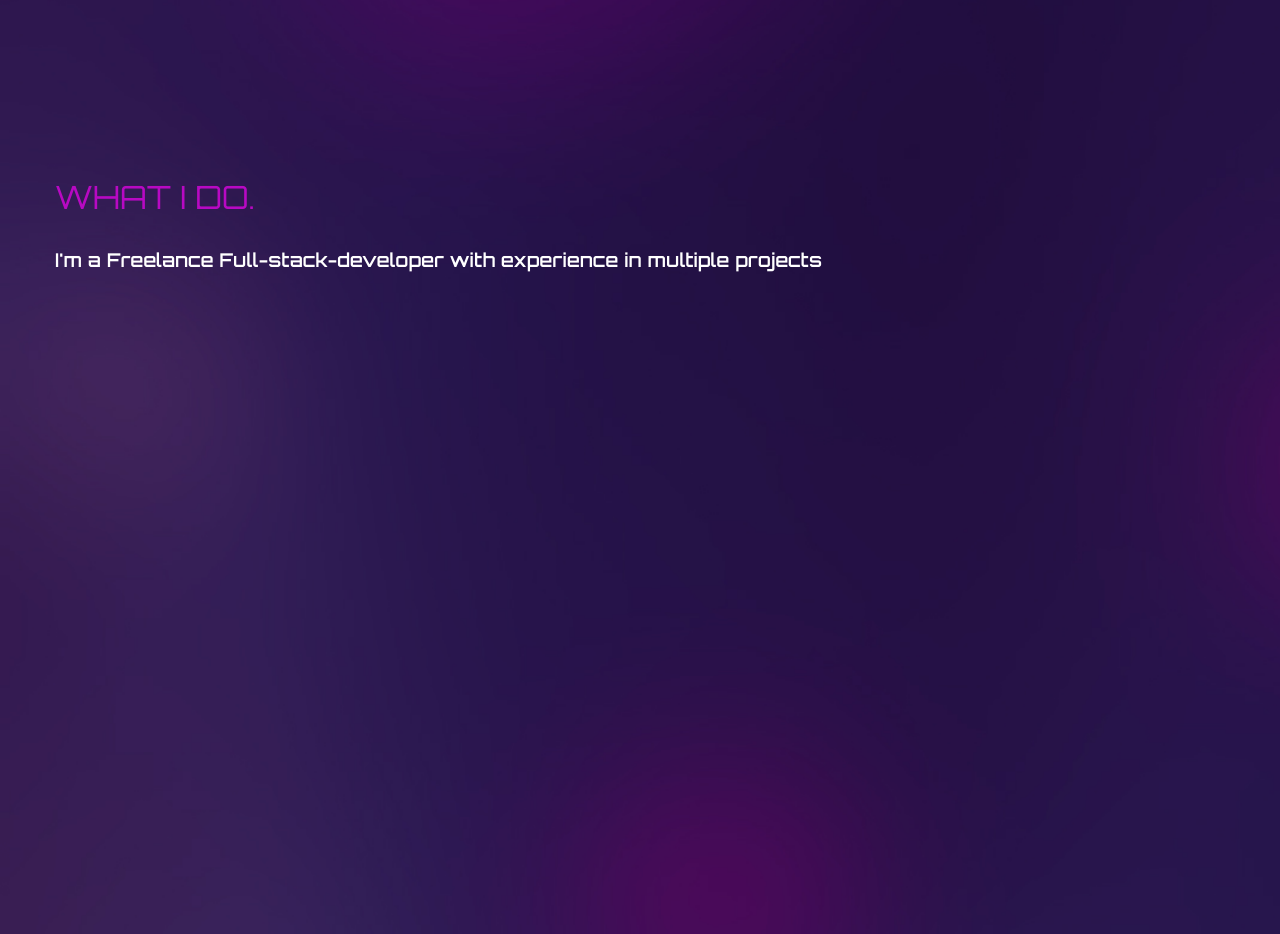
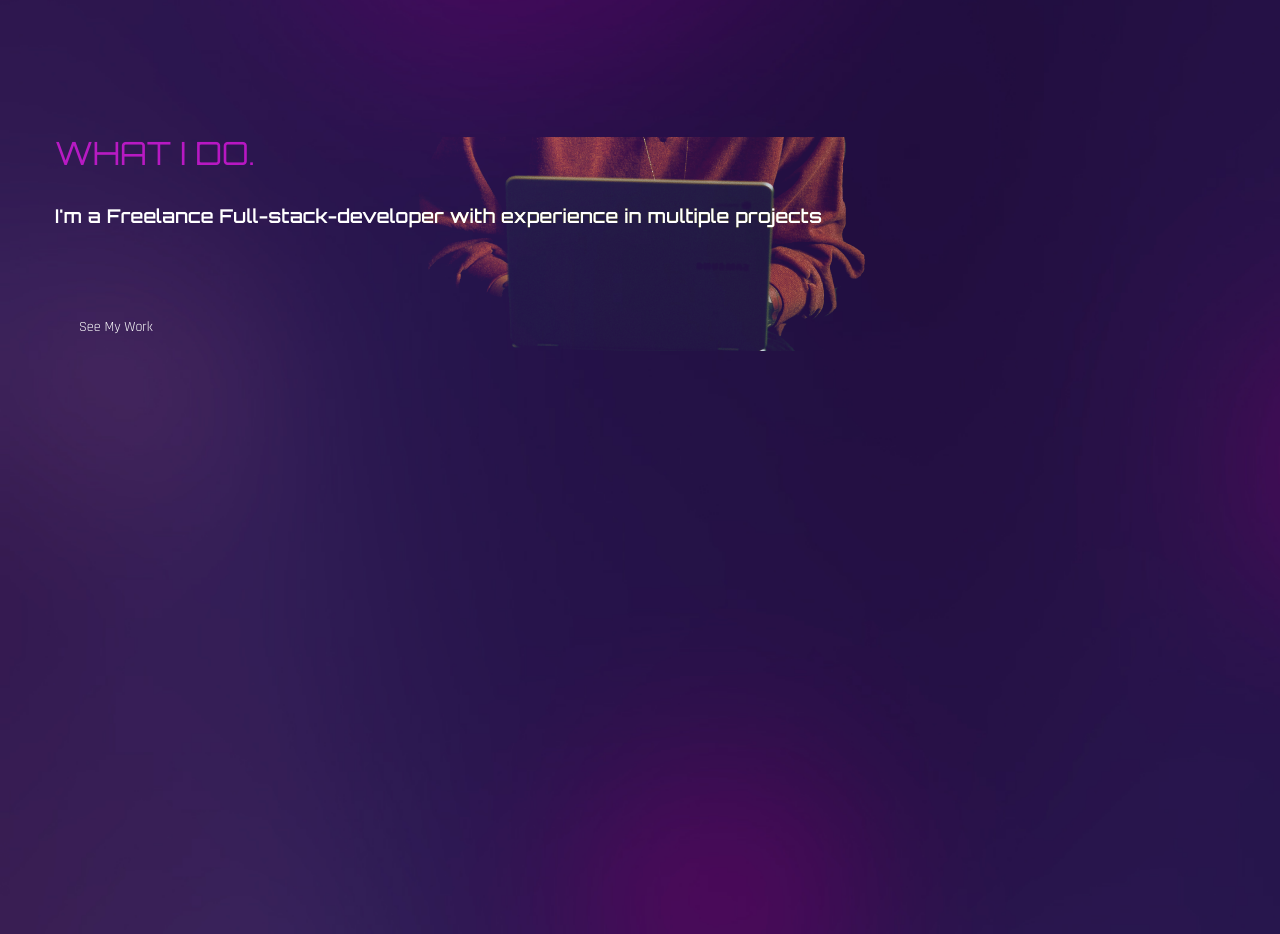
Before and after one commit to manish-khadgi-dev/my-porfolio-v2, a React (Create React App) app: page / in a window 1280 px wide. Shown: the part 1680-2614 px from the top of the page. Built offline with nearby package versions, Linux system fonts and the light colour scheme; the HTML template or start-up script is replaced by a standard one; a web font is replaced by a local one.

Commit message:
services added

```diff
--- a/src/components/Services.js
+++ b/src/components/Services.js
@@ -31,14 +31,16 @@ const Services = () => {
   return (
     <section className="section" id="services">
       <div className="container mx-auto">
-        <div>
+        <div className="flex flex-col lg:flex-row">
           {/* {text} */}
-          <div>
-            <h2 className="h2 text-accent"> What I Do.</h2>
-            <h3 className="h3 max-w-[455px">
+          <div className="flex-1 lg:bg-services lg:bg-bottom bg-no-repeat mix-blend-lighten mb-12 lg:mb-0 ">
+            <h2 className="h2 text-accent mb-6"> What I Do.</h2>
+            <h3 className="h3 max-w-[455px mb-16">
               I'm a Freelance Full-stack-developer with experience in multiple
               projects
             </h3>
+
+            <button className="btm btn-sm"> See My Work </button>
           </div>
 
           {/* { services } */}
```
